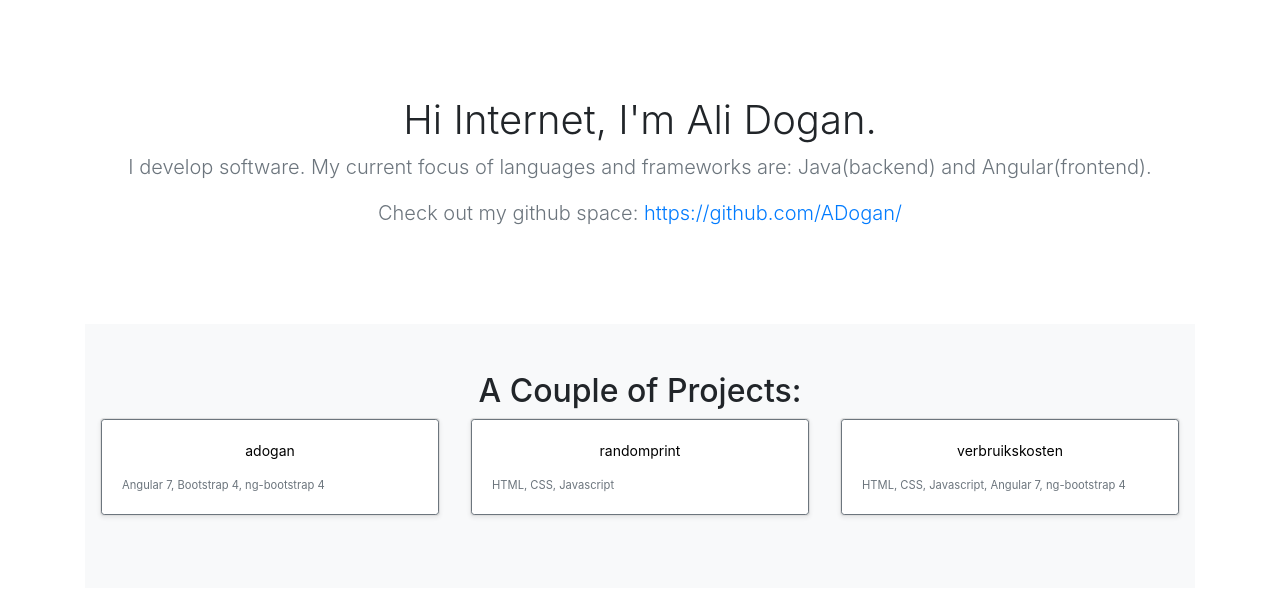
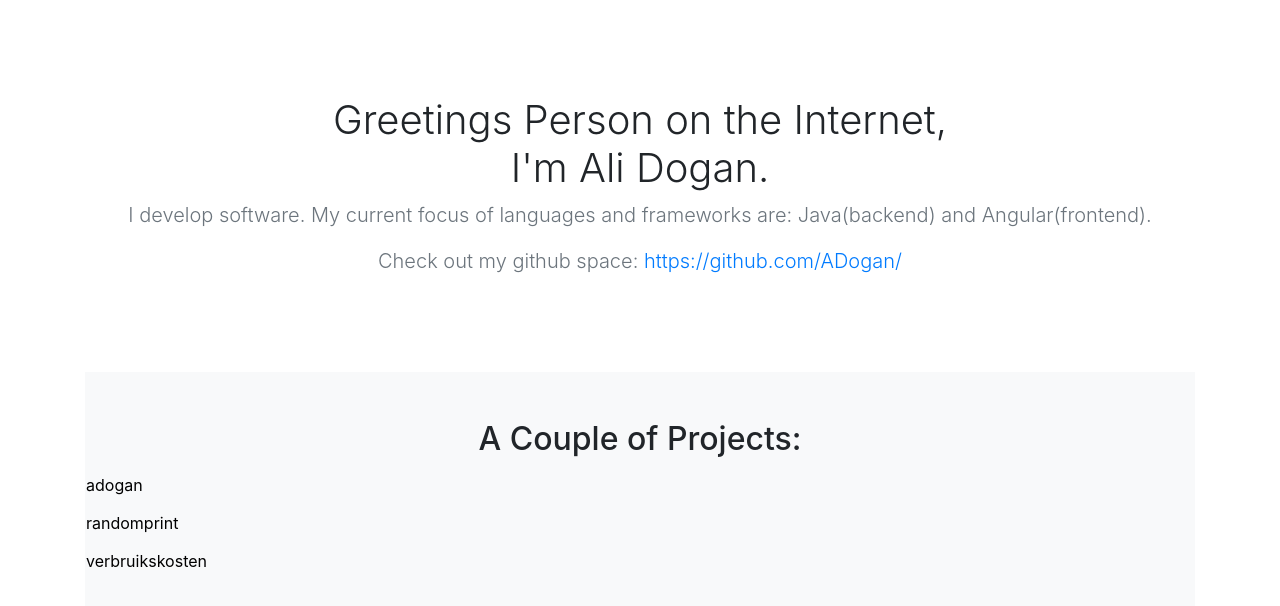
Before and after one commit to ADogan/portfolio, an Angular app: page / in a window 1280 px wide. Shown: the top 606 px of the page. Built offline with nearby package versions, Linux system fonts and the light colour scheme.

Commit message:
Change projects style from cards to accordion panels.

```diff
--- a/package.json
+++ b/package.json
@@ -20,16 +20,16 @@
     "@angular/platform-browser": "^7.1.4",
     "@angular/platform-browser-dynamic": "^7.1.4",
     "@angular/router": "^7.1.4",
-    "@ng-bootstrap/ng-bootstrap": "^4.0.1",
+    "@ng-bootstrap/ng-bootstrap": "^4.1.0",
     "bootstrap": "^4.2.1",
     "core-js": "^2.5.4",
     "rxjs": "^6.3.3",
     "zone.js": "^0.8.26"
   },
   "devDependencies": {
-    "@angular-devkit/build-angular": "^0.11.4",
+    "@angular-devkit/build-angular": "^0.13.6",
     "@angular/cli": "~7.1.4",
-    "@angular/compiler-cli": "^7.1.4",
+    "@angular/compiler-cli": "^7.2.10",
     "@angular/language-service": "^7.1.4",
     "@types/jasmine": "~2.8.6",
     "@types/jasminewd2": "~2.0.3",
--- a/src/app/app.component.css
+++ b/src/app/app.component.css
@@ -1,14 +1,10 @@
-html,
-body {
-  overflow-x: hidden; /* Prevent scroll on narrow devices */
-}
-
 .jumbotron {
     padding-top: 3rem;
     padding-bottom: 3rem;
     margin-bottom: 0;
     background-color: #fff;
   }
+
 @media (min-width: 768px) {
   .jumbotron {
     padding-top: 6rem;
--- a/src/app/app.component.html
+++ b/src/app/app.component.html
@@ -1,7 +1,7 @@
 <main role="main">
   <div class="container">
     <section class="jumbotron text-center">
-        <h1 class="jumbotron-heading">Hi Internet, I'm Ali <span placement="top" ngbPopover="The 'g' is silent.">Dogan</span>.</h1>
+        <h1 class="jumbotron-heading">Greetings Person on the Internet, <br />I'm Ali <span placement="top" ngbPopover="The 'g' is silent.">Dogan</span>.</h1>
         <p class="lead text-muted">I develop software. My current focus of languages and frameworks are: Java(backend) and Angular(frontend).</p>
         <p class="lead text-muted">Check out my github space: <a href="https://github.com/ADogan">https://github.com/ADogan/</a></p>
       </section>
--- a/src/app/project.ts
+++ b/src/app/project.ts
@@ -3,5 +3,5 @@ export class Project {
     name: string;
     description: string;
     url: string;
-    tags: string;
+    tags: Array<string>;
 }
--- a/src/app/projects-data.ts
+++ b/src/app/projects-data.ts
@@ -7,21 +7,23 @@ export const PROJECTS: Project[] = [
         name: 'adogan',
         description: 'This should be the website you are on right now. Its made with Angular 7 and ng bootstrap version 4.',
         url: 'http://www.adogan.nl',
-        tags: 'Angular 7, Bootstrap 4, ng-bootstrap 4'
+        tags: ['Typescript', 'Angular 7', 'Bootstrap 4', 'ng-bootstrap 4']
     }, {
         id: 2,
         name: 'randomprint',
         description: 'Looking for a random word? This simple website gives you a random word following the pattern: '
                         + 'vowel - consonant - vowel - consonant etc.. ',
         url: 'https://www.randomprint.com',
-        tags: 'HTML, CSS, Javascript'
+        tags: [ 'HTML', 'CSS', 'Javascript' ]
     },
     {
         id: 3,
         name: 'verbruikskosten',
-        description: 'Electricity cost of a device calculation page. Meant to quickly perform a simple task without much '
+        description: 'Electricity cost of a device calculation page. (It\'s in Dutch at the moment.) '
+            + 'Meant to quickly perform a simple task without much '
             + 'navigation or confusion for the user. Planned for expanding it with various items for sale on the internet.',
         url: 'https://verbruikskosten.nl',
-        tags: 'HTML, CSS, Javascript, Angular 7, ng-bootstrap 4'
+        tags: [ 'Typescript', 'Angular 7', 'ng-bootstrap 4' ]
+
     }
 ];
--- a/src/app/projects/projects.component.css
+++ b/src/app/projects/projects.component.css
@@ -2,10 +2,18 @@
 
 .albumHeader {
     text-align: center;
-    text-size:10px;
+    size:10px;
 }
 
 
 .project_name {
     color: black;
 }
+
+.badge {
+    margin-left:3px;
+}
+
+.panelTitle {
+    color:black;
+}
--- a/src/app/projects/projects.component.html
+++ b/src/app/projects/projects.component.html
@@ -2,19 +2,21 @@
 
 <div class="album py-5 bg-light">
     <h2 class="albumHeader">A Couple of Projects:</h2>
-    <div class="container">
-        <div class="row">
-            <div class="col-md-4" *ngFor="let project of projects" [class.selected]="project === selectedProject" (click)="onSelect(project)" >
-                <div class="card mb-4 shadow-sm">
-                <div class="card-body btn btn-sm btn-outline-secondary">
-                    <p class="card-text project_name">{{project.name}}</p>
-                    <div class="d-flex justify-content-between align-items-center">
-                    <small class="text-muted">{{project.tags}}</small>
-                    </div>
-                </div>
-                </div>
-            </div>
-        </div>
-    </div>
-    <app-project-detail [project]="selectedProject"></app-project-detail>
+
+    <ngb-accordion #a="ngbAccordion">
+        <ngb-panel *ngFor="let project of projects">
+            <ng-template ngbPanelHeader>
+              <div class="d-flex align-items-center justify-content-between">
+                <button ngbPanelToggle class="btn btn-link container-fluid text-left pl-0 panelTitle" >{{project.name}}</button>
+              </div>
+            </ng-template>
+            <ng-template ngbPanelContent>
+                {{project.description}}
+                <br />
+                <button type="button" class="btn btn-link"><a href="{{project.url}}">{{project.url}}</a></button>
+                <br />
+                    <span *ngFor="let tag of project.tags" class="badge badge-info">{{tag}}</span>
+              </ng-template>
+          </ngb-panel>
+      </ngb-accordion>
 </div>
--- a/src/styles.css
+++ b/src/styles.css
@@ -1 +1,5 @@
 /* You can add global styles to this file, and also import other style files */
+html,
+body {
+  overflow-x: hidden; /* Prevent scroll on narrow devices */
+}
```
Also changed, not shown: 7 other files (tests, documents, lock files or other folders).
